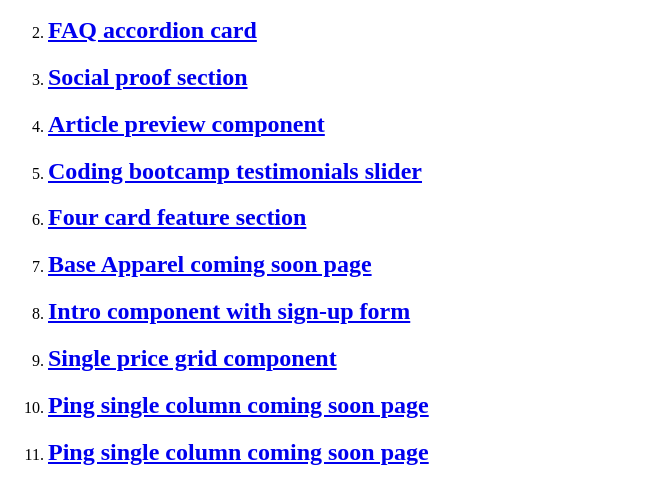
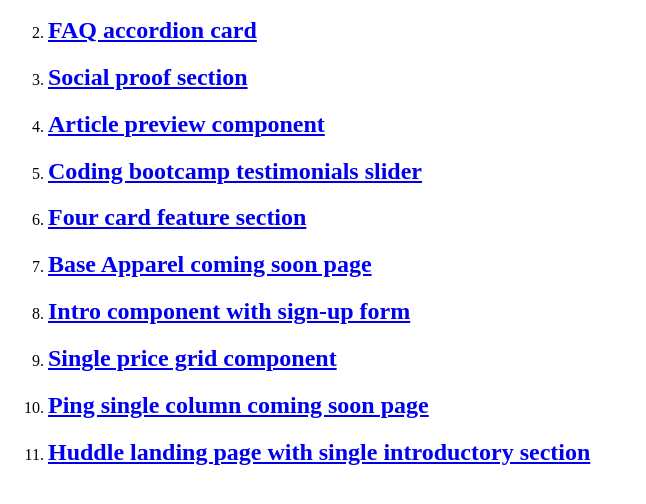
Before and after one commit to lnirjar/frontend-mentor-challenges, a plain HTML site: page index.html in a window 1280 px wide. Shown: the part 110-614 px from the top of the page, without its empty margins (0-646 px from the left). Drawn offline with Linux system fonts and the light colour scheme.

Commit message:
updated index.html

```diff
--- a/index.html
+++ b/index.html
@@ -84,7 +84,7 @@
         <li>
             <div>
                 <a href="/challenges/huddle-landing-page-with-single-introductory-section-master/">
-                    <h2>Ping single column coming soon page</h2>
+                    <h2>Huddle landing page with single introductory section</h2>
                 </a>
             </div>
         </li>
```
